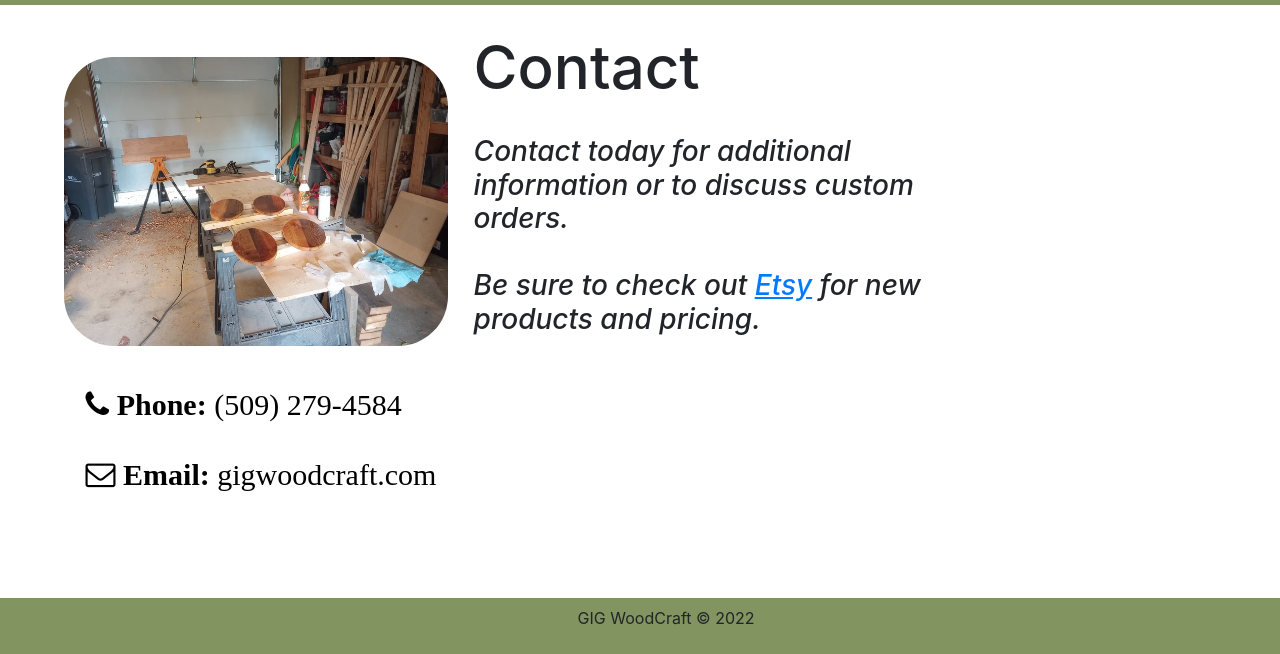
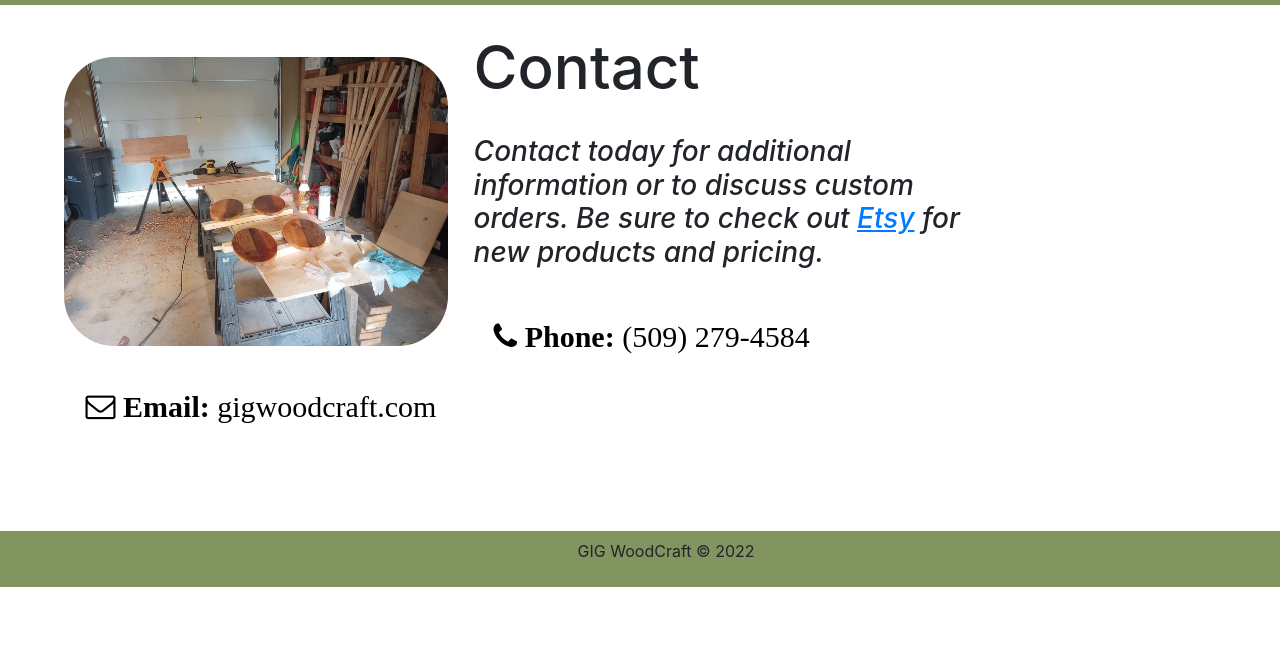
Before and after one commit to Jjjet1991/GIG, a plain HTML site: page contact.html in a window 1280 px wide. Shown: the part 206-860 px from the top of the page. After the commit the page ends 800 px from the top, so only its background shows below. Drawn offline with nearby package versions, Linux system fonts and the light colour scheme; a web font is replaced by a local one.

Commit message:
fixing contact

```diff
--- a/contact.html
+++ b/contact.html
@@ -44,12 +44,10 @@
       <div>
         <img class="leftImage" src="./images/garage2.webp" alt="">
       </div>
-      <div class="homeText flex" style="margin:2%;width:70%;">
+      <div class="homeText flex" style="margin:2%;width:75%;">
         <h1 style="font-size:60px;">Contact</h1>
         <br>
         <h3><em>Contact today for additional information or to discuss custom orders.
-
-          <br><br>
           Be sure to check out <a style="text-decoration:underline;" href="https://www.etsy.com/shop/GIGWoodcraft?ref=shop_sugg" target="blank;">Etsy</a> for new products and pricing.
         </em></h3>
         <br>
```
